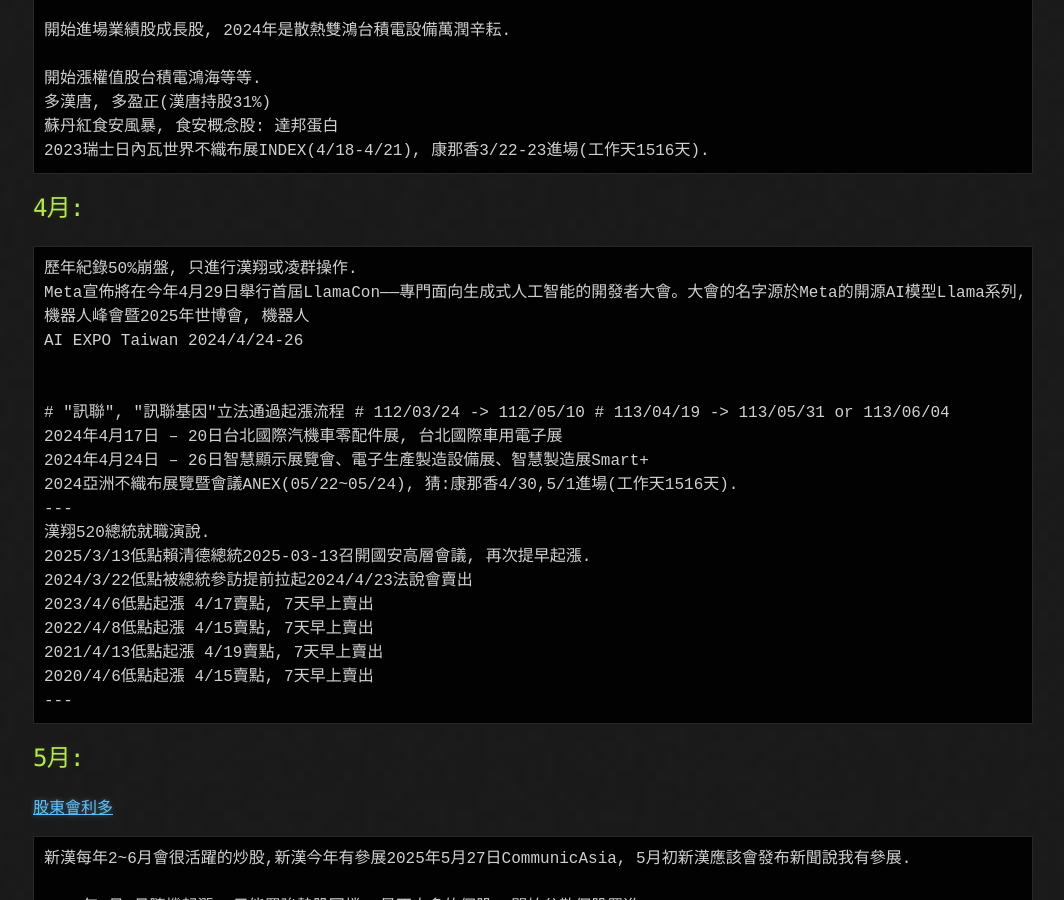
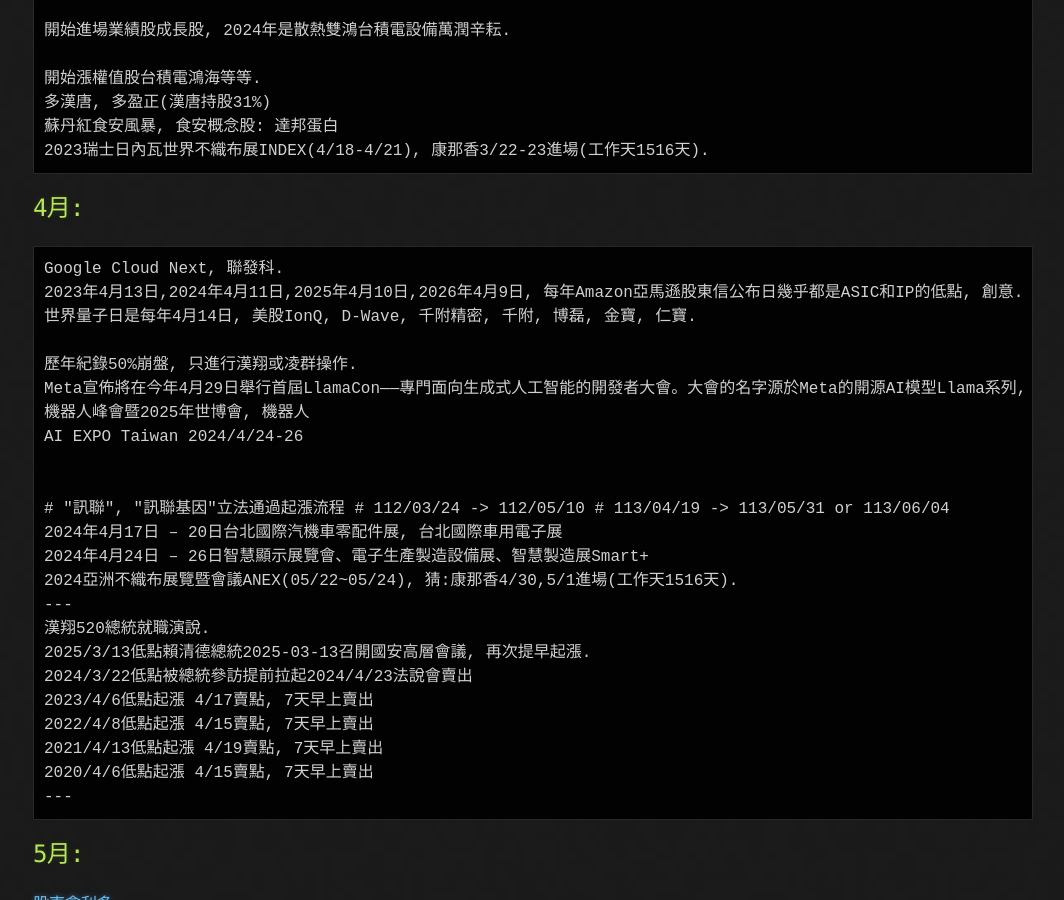
Before and after one commit to lepg5487/Stock_God, a Jekyll site: the page built from experience.md, in a window 1280 px wide and 900 px high, scrolled down 12328 px. Shown: the whole window, without its empty margins (107-1171 px from the left). Built offline with Jekyll 4.4.1, drawn with Linux system fonts in a browser that asks for light colours; our own code applies the rules of GitHub Pages for plain Markdown files.

Commit message:
Update experience.md

````diff
--- a/experience.md
+++ b/experience.md
@@ -497,6 +497,10 @@
 ```
 ## 4月:
 ```
+Google Cloud Next, 聯發科.
+2023年4月13日,2024年4月11日,2025年4月10日,2026年4月9日, 每年Amazon亞馬遜股東信公布日幾乎都是ASIC和IP的低點, 創意.
+世界量子日是每年4月14日, 美股IonQ, D-Wave, 千附精密, 千附, 博磊, 金寶, 仁寶.
+
 歷年紀錄50%崩盤, 只進行漢翔或凌群操作.
 Meta宣佈將在今年4月29日舉行首屆LlamaCon——專門面向生成式人工智能的開發者大會。大會的名字源於Meta的開源AI模型Llama系列, 網路資安軟體股, 華經驊宏資訊達。
 機器人峰會暨2025年世博會, 機器人
````
